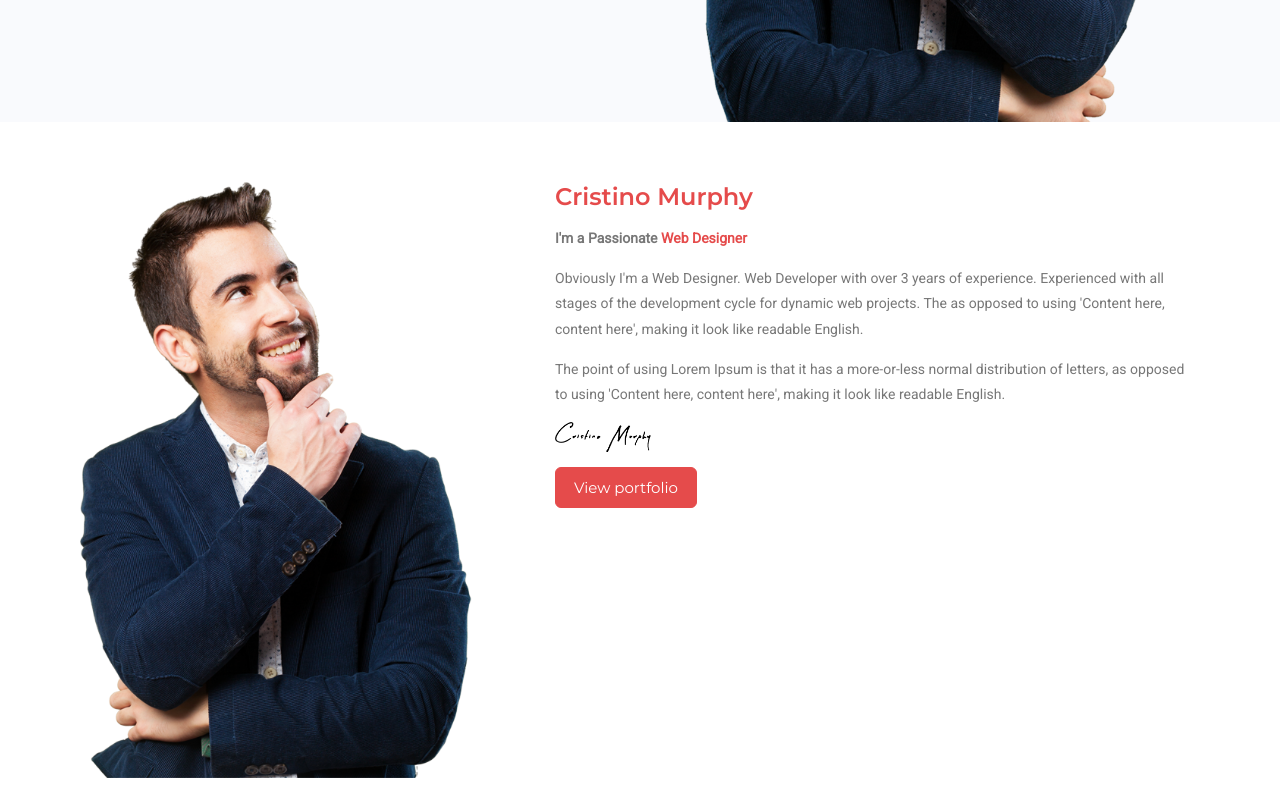
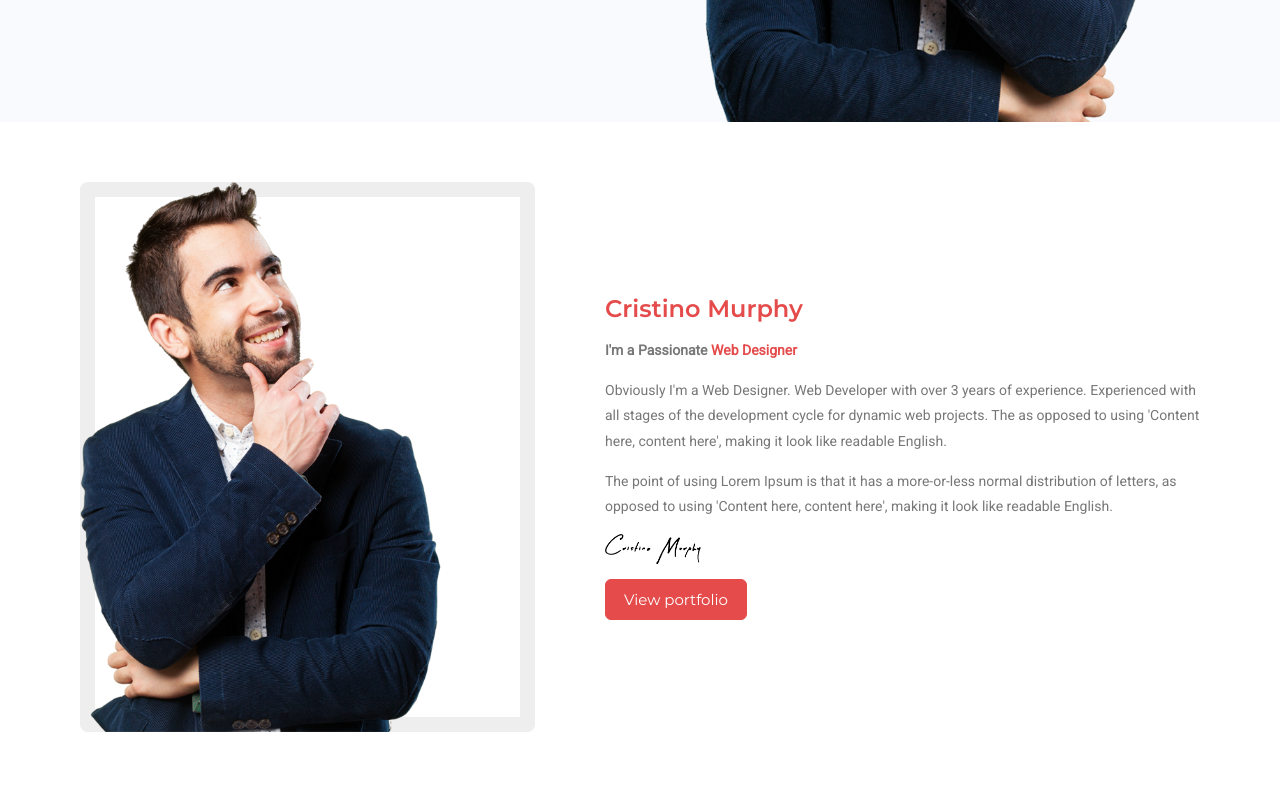
Before and after one commit to Niseme/7-Cristino, a website: page index.html in a window 1280 px wide. Shown: the part 740-1540 px from the top of the page. Drawn offline with Linux system fonts and the light colour scheme.

Commit message:
about me final design

```diff
--- a/css/page/home.css
+++ b/css/page/home.css
@@ -46,16 +46,57 @@
 /* hero end */
 
 /* about me start */
-.about {
+.photo-border {
+  position: relative;
+  --border-width: 15px;
+  border: var(--border-width) solid #eee;
+  border-radius: calc(var(--border-width) / 2);
+  max-height: 550px;
+}
+.my-photo-hidden {
+  width: 100%;
+  visibility: hidden;
+}
+.my-photo {
+  position: absolute;
+  width: calc(100% + var(--border-width) * 2);
+  height: calc(100% + var(--border-width) * 2);
+  top: 50%;
+  left: 50%;
+  transform: translate(-50%, -50%);
+  object-fit: contain;
+  object-position: left;
+}
+
+.about-me {
   display: flex;
   flex-direction: column;
   align-items: flex-start;
   gap: 15px;
 }
-.about > img {
+.about-me > img {
   height: 30px;
 }
-.about > .profession {
+.about-me > .profession {
   font-weight: 600;
 }
-/* about me end */
+@media (max-width: 768px) {
+  .about-me > h2 {
+    margin-top: 1em;
+  }
+}
+@media (min-width: 768px) {
+  .about > .row {
+    display: flex;
+    align-items: center;
+  }
+  .about-me {
+    padding-left: 20px;
+  }
+}
+@media (min-width: 992px) {
+  .about-me {
+    padding-left: 50px;
+  }
+}
+/* about-me me end */
--- a/index.html
+++ b/index.html
@@ -72,10 +72,13 @@
     <!-- hero end -->
 
     <!-- about me start -->
-    <section class="container">
+    <section class="container about">
         <div class="row">
-            <img src="./img/about/me.png" alt="personal-foto" class="col-12 col-sm-5">
-            <div class="col-12 col-sm-7 about">
+            <div class="photo-border col-12 col-sm-5">
+                <img src="./img/about/me.png" alt="personal-foto" class="col-12 col-sm-5 my-photo-hidden">
+                <img src="./img/about/me.png" alt="personal-foto" class="col-12 col-sm-5 my-photo">
+            </div>
+            <div class="col-12 col-sm-7 about-me">
                 <h2 class="text-primary"> Cristino Murphy</h2>
                 <p class="profession">I'm a Passionate <span class="text-primary">Web Designer</span> </p>
                 <p>Obviously I'm a Web Designer. Web Developer with over 3 years of experience. Experienced with all
```
